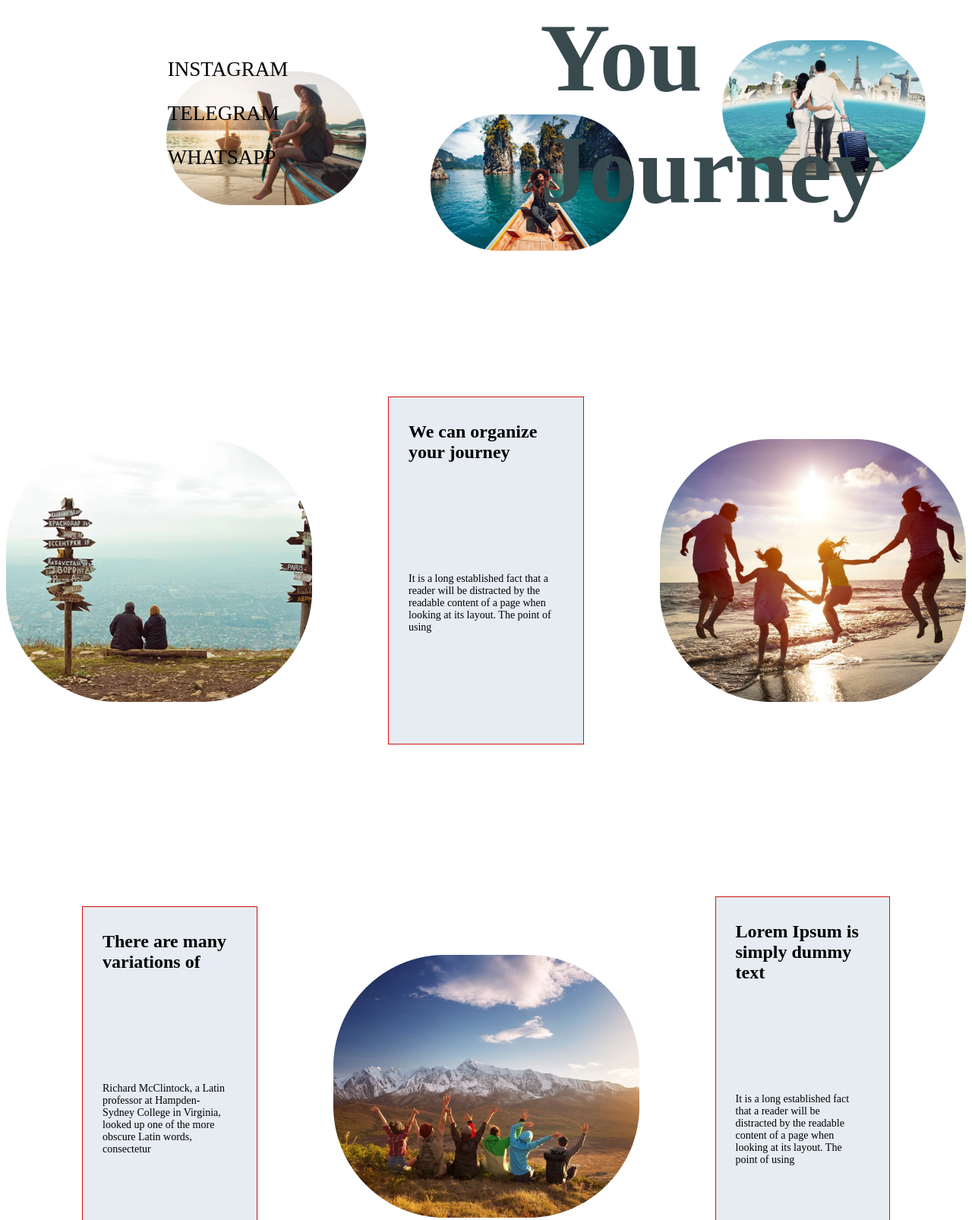
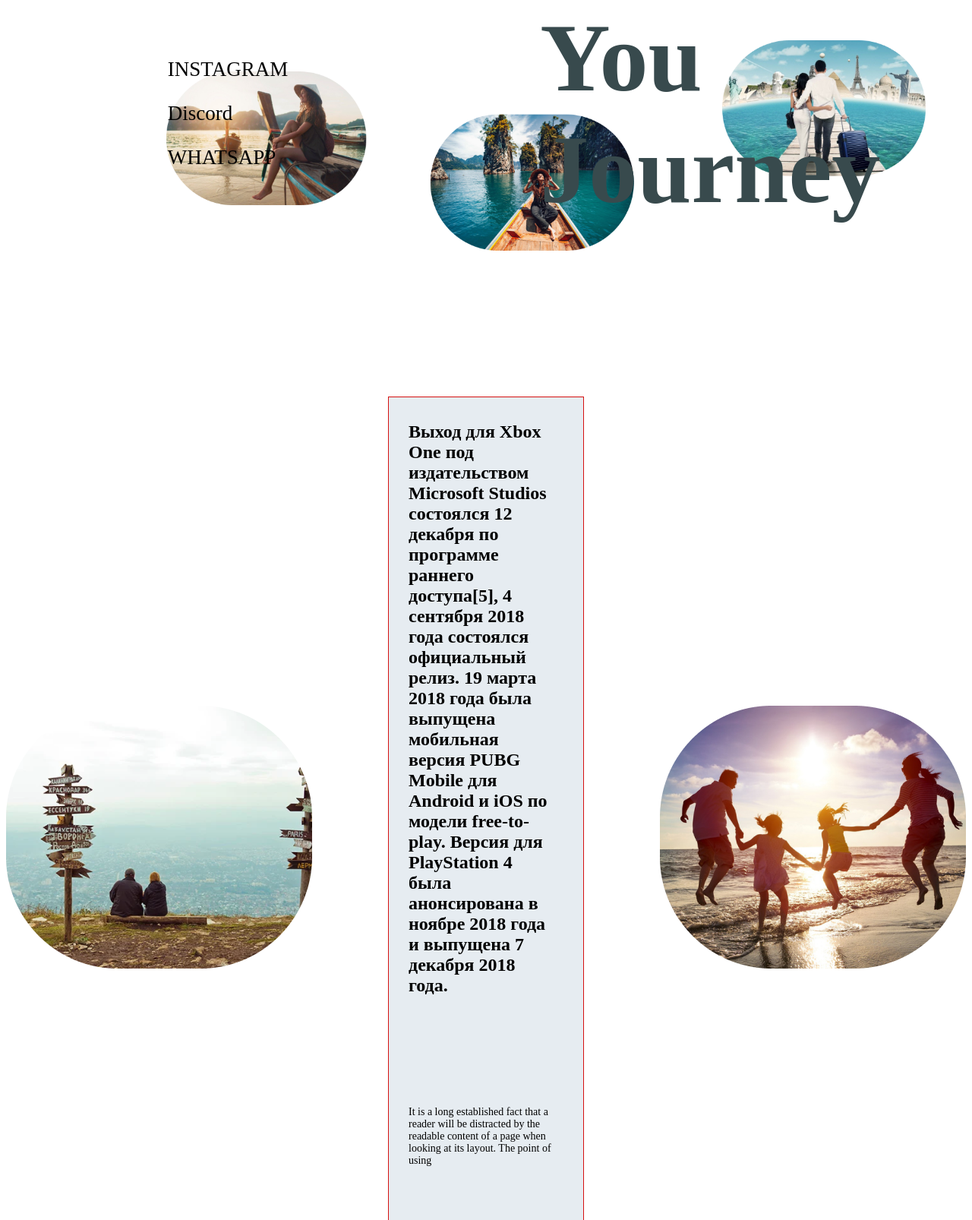
Before and after one commit to emiryakut56/emir-web-site, a plain HTML site: page index.html in a window 1280 px wide. Shown: the part 568-2174 px from the top of the page at 76% size. Drawn offline with Linux system fonts and the light colour scheme; a web font is replaced by a local one.

Commit message:
Update index.html

```diff
--- a/index.html
+++ b/index.html
@@ -26,7 +26,7 @@
             <div class="main-right">
                 <div class="main-left">
                     <p>INSTAGRAM</p>
-                    <p>TELEGRAM</p>
+                    <p>Discord</p>
                     <p>WHATSAPP</p>
                 </div>
                 <h2>You Journey</h2>
@@ -42,7 +42,7 @@
                         <img src="./img/give.png" alt="">
                     </div>
                     <div class="give-text">
-                        <h4>We can organize your journey</h4>
+                        <h4>Выход для Xbox One под издательством Microsoft Studios состоялся 12 декабря по программе раннего доступа[5], 4 сентября 2018 года состоялся официальный релиз. 19 марта 2018 года была выпущена мобильная версия PUBG Mobile для Android и iOS по модели free-to-play. Версия для PlayStation 4 была анонсирована в ноябре 2018 года и выпущена 7 декабря 2018 года.</h4>
                         <p>It is a long established fact that a reader will be distracted by the readable content of a page when looking at its layout. The point of using</p>
                     </div>
 
@@ -52,7 +52,7 @@
                 </div>
                 <div class="give-flex">
                     <div  class="give-text">
-                        <h4>There are many variations of</h4>
+                        <h4>PUBG: Battlegrounds (ранее известная как PlayerUnknown’s Battlegrounds) — многопользовательская онлайн-игра в жанре королевской битвы, разрабатываемая и издаваемая студией PUBG Corporation, дочерней компанией корейского издателя Krafton, ранее известного как Bluehole.</h4>
                         <p>Richard McClintock, a Latin professor at Hampden-Sydney College in Virginia, looked up one of the more obscure Latin words, consectetur</p>
                     </div>
 
@@ -60,7 +60,7 @@
                         <img src="./img/give3.png" alt="">
                     </div>
                     <div  class="give-text">
-                        <h4>Lorem Ipsum is simply dummy text</h4>
+                        <h4>PUBG: Battlegrounds была выпущена в Steam по программе раннего доступа 23 марта 2017 года для операционной системы Windows[3]. В течение первых семи месяцев после выхода было продано более 13 млн копий игры, а пиковое количество игроков достигло более 2 млн чел. к концу года, что сделало её одной из самых популярных игр в Steam[4]. 31 октября продажи PUBG превысили 18 млн копий. Полная версия игры была выпущена 21 декабря 2017 года.</h4>
                         <p>It is a long established fact that a reader will be distracted by the readable content of a page when looking at its layout. The point of using</p>
                     </div>
             </div>
```
